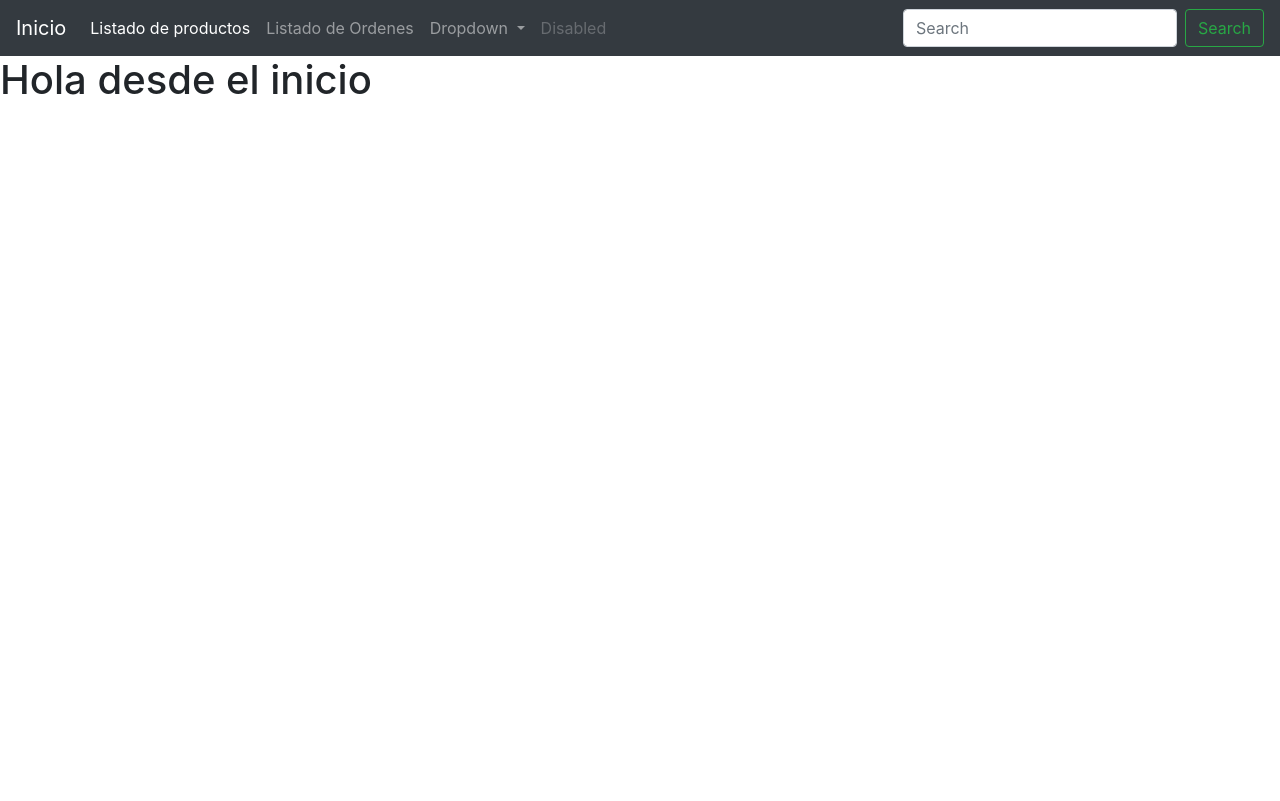
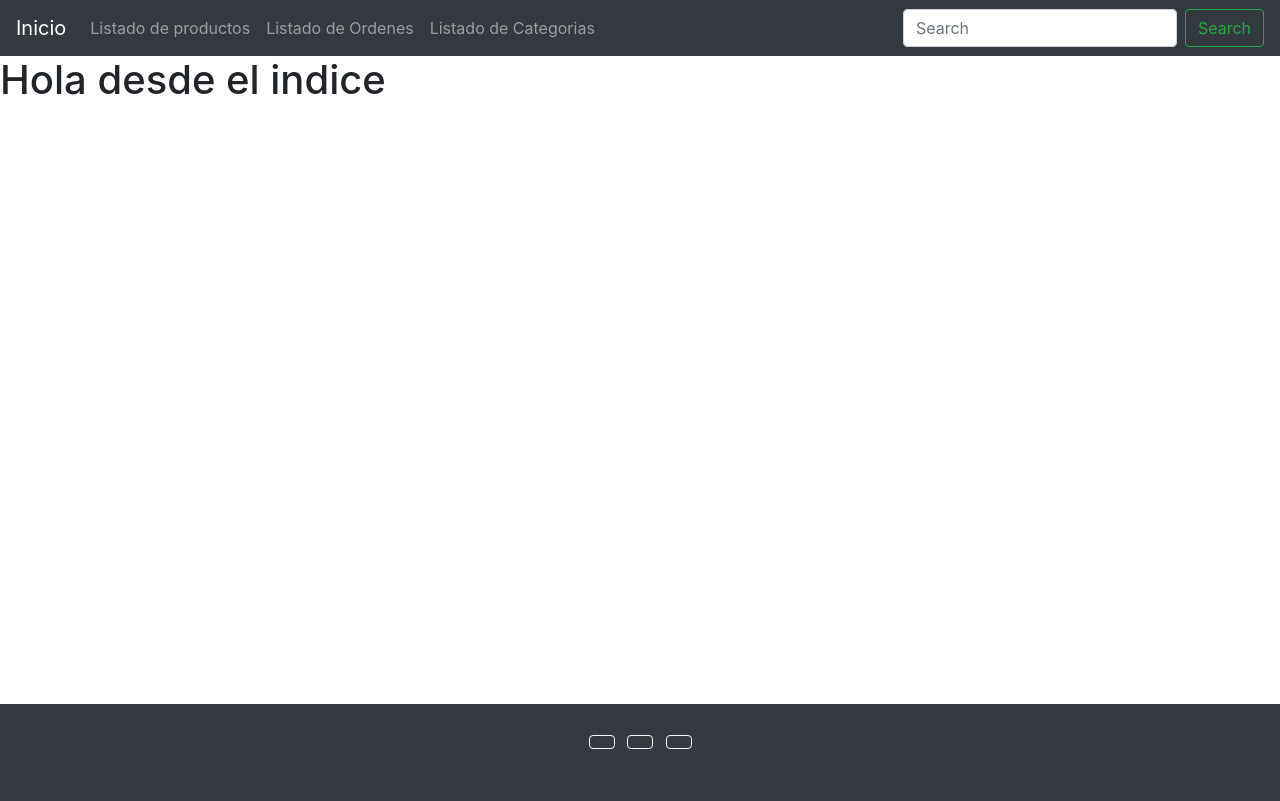
Before and after one commit to lucacitta/python-34650, a Django app: page / in a window 1280 px wide. Before the commit the page ends 95 px from the top, so only its background shows below. Run offline with Django 3.2, Linux system fonts and the light colour scheme.

Commit message:
herencia

```diff
--- /dev/null
+++ b/django/python_34650/templates/base.html
@@ -0,0 +1,77 @@
+<!DOCTYPE html>
+<html lang="en">
+
+<head>
+    <meta charset="UTF-8">
+    <meta http-equiv="X-UA-Compatible" content="IE=edge">
+    <meta name="viewport" content="width=device-width, initial-scale=1.0">
+    <link rel="stylesheet" href="https://cdn.jsdelivr.net/npm/bootstrap@4.6.2/dist/css/bootstrap.min.css"
+        integrity="sha384-xOolHFLEh07PJGoPkLv1IbcEPTNtaed2xpHsD9ESMhqIYd0nLMwNLD69Npy4HI+N" crossorigin="anonymous">
+    <title>{% block title %}  {% endblock %}</title>
+</head>
+
+<body>
+    <header>
+        <nav class="navbar navbar-expand-lg navbar-dark bg-dark">
+            <a class="navbar-brand" href="/">Inicio</a>
+            <button class="navbar-toggler" type="button" data-toggle="collapse" data-target="#navbarSupportedContent"
+                aria-controls="navbarSupportedContent" aria-expanded="false" aria-label="Toggle navigation">
+                <span class="navbar-toggler-icon"></span>
+            </button>
+
+            <div class="collapse navbar-collapse" id="navbarSupportedContent">
+                <ul class="navbar-nav mr-auto">
+                    <li class="nav-item">
+                        <a class="nav-link" href="/products/list-products/">Listado de productos</a>
+                    </li>
+                    <li class="nav-item">
+                        <a class="nav-link" href="/orders/list-orders/">Listado de Ordenes</a>
+                    </li>
+                    <li class="nav-item">
+                        <a class="nav-link" href="/products/list-categories/">Listado de Categorias</a>
+                    </li>
+                </ul>
+                <form class="form-inline my-2 my-lg-0">
+                    <input class="form-control mr-sm-2" type="search" placeholder="Search" aria-label="Search">
+                    <button class="btn btn-outline-success my-2 my-sm-0" type="submit">Search</button>
+                </form>
+            </div>
+        </nav>
+    </header>
+    {% block content %}
+
+    {% endblock %}
+
+
+
+
+    <footer class="bg-dark text-center text-white" style="margin-top:600px;">
+        <!-- Grid container -->
+        <div class="container p-4">
+        <!-- Section: Social media -->
+        <section class="mb-4">
+            <!-- Facebook -->
+            <a class="btn btn-outline-light btn-floating m-1" href="#!" role="button"
+            ><i class="fab fa-facebook-f"></i
+            ></a>
+
+            <!-- Twitter -->
+            <a class="btn btn-outline-light btn-floating m-1" href="#!" role="button"
+            ><i class="fab fa-twitter"></i
+            ></a>
+
+            <!-- Google -->
+            <a class="btn btn-outline-light btn-floating m-1" href="#!" role="button"
+            ><i class="fab fa-google"></i
+            ></a>
+
+
+    <script src="https://cdn.jsdelivr.net/npm/jquery@3.5.1/dist/jquery.slim.min.js"
+        integrity="sha384-DfXdz2htPH0lsSSs5nCTpuj/zy4C+OGpamoFVy38MVBnE+IbbVYUew+OrCXaRkfj"
+        crossorigin="anonymous"></script>
+    <script src="https://cdn.jsdelivr.net/npm/bootstrap@4.6.2/dist/js/bootstrap.bundle.min.js"
+        integrity="sha384-Fy6S3B9q64WdZWQUiU+q4/2Lc9npb8tCaSX9FK7E8HnRr0Jz8D6OP9dO5Vg3Q9ct"
+        crossorigin="anonymous"></script>
+</body>
+
+</html>
--- a/django/python_34650/templates/index.html
+++ b/django/python_34650/templates/index.html
@@ -1,63 +1,9 @@
-<!DOCTYPE html>
-<html lang="en">
+{% extends 'base.html' %}
 
-<head>
-    <meta charset="UTF-8">
-    <meta http-equiv="X-UA-Compatible" content="IE=edge">
-    <meta name="viewport" content="width=device-width, initial-scale=1.0">
-    <link rel="stylesheet" href="https://cdn.jsdelivr.net/npm/bootstrap@4.6.2/dist/css/bootstrap.min.css"
-        integrity="sha384-xOolHFLEh07PJGoPkLv1IbcEPTNtaed2xpHsD9ESMhqIYd0nLMwNLD69Npy4HI+N" crossorigin="anonymous">
-    <title>Listar productos</title>
-</head>
+{% block title %}
+    Index
+{% endblock %}
 
-<body>
-    <header>
-        <nav class="navbar navbar-expand-lg navbar-dark bg-dark">
-            <a class="navbar-brand" href="/">Inicio</a>
-            <button class="navbar-toggler" type="button" data-toggle="collapse" data-target="#navbarSupportedContent"
-                aria-controls="navbarSupportedContent" aria-expanded="false" aria-label="Toggle navigation">
-                <span class="navbar-toggler-icon"></span>
-            </button>
-
-            <div class="collapse navbar-collapse" id="navbarSupportedContent">
-                <ul class="navbar-nav mr-auto">
-                    <li class="nav-item active">
-                        <a class="nav-link" href="/products/list-products/">Listado de productos</a>
-                    </li>
-                    <li class="nav-item">
-                        <a class="nav-link" href="/orders/list-orders/">Listado de Ordenes</a>
-                    </li>
-                    <li class="nav-item dropdown">
-                        <a class="nav-link dropdown-toggle" href="#" role="button" data-toggle="dropdown"
-                            aria-expanded="false">
-                            Dropdown
-                        </a>
-                        <div class="dropdown-menu">
-                            <a class="dropdown-item" href="#">Action</a>
-                            <a class="dropdown-item" href="#">Another action</a>
-                            <div class="dropdown-divider"></div>
-                            <a class="dropdown-item" href="#">Something else here</a>
-                        </div>
-                    </li>
-                    <li class="nav-item">
-                        <a class="nav-link disabled">Disabled</a>
-                    </li>
-                </ul>
-                <form class="form-inline my-2 my-lg-0">
-                    <input class="form-control mr-sm-2" type="search" placeholder="Search" aria-label="Search">
-                    <button class="btn btn-outline-success my-2 my-sm-0" type="submit">Search</button>
-                </form>
-            </div>
-        </nav>
-    </header>
-    <h1>Hola desde el inicio</h1>
-
-    <script src="https://cdn.jsdelivr.net/npm/jquery@3.5.1/dist/jquery.slim.min.js"
-        integrity="sha384-DfXdz2htPH0lsSSs5nCTpuj/zy4C+OGpamoFVy38MVBnE+IbbVYUew+OrCXaRkfj"
-        crossorigin="anonymous"></script>
-    <script src="https://cdn.jsdelivr.net/npm/bootstrap@4.6.2/dist/js/bootstrap.bundle.min.js"
-        integrity="sha384-Fy6S3B9q64WdZWQUiU+q4/2Lc9npb8tCaSX9FK7E8HnRr0Jz8D6OP9dO5Vg3Q9ct"
-        crossorigin="anonymous"></script>
-</body>
-
-</html>
+{% block content %}
+    <h1>Hola desde el indice</h1>
+{% endblock %}
```
Also changed, not shown: django/python_34650/templates/categories/list_categories.html (+9 -11 lines).
